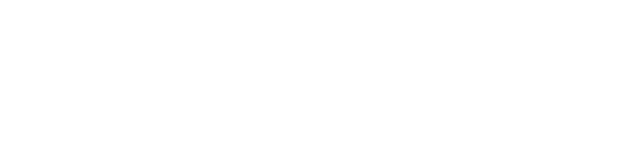
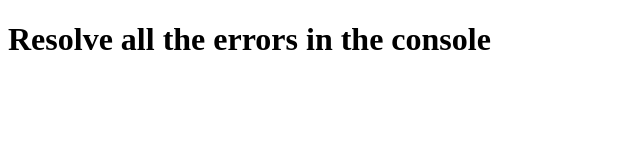
Before and after one commit to eriwarr/js-function-practice, a plain HTML site: page index.html in a window 1280 px wide. Shown: the whole page, without its empty margins (0-640 px from the left). Drawn offline with Linux system fonts and the light colour scheme.

Commit message:
update to index.html

```diff
--- a/index.html
+++ b/index.html
@@ -5,6 +5,8 @@
     <title></title>
   </head>
   <body>
+<h1>Resolve all the errors in the console</h1>
+
 
   <script src="scripts/exercises.js">
 
```
Also changed, not shown: 1 other file.
